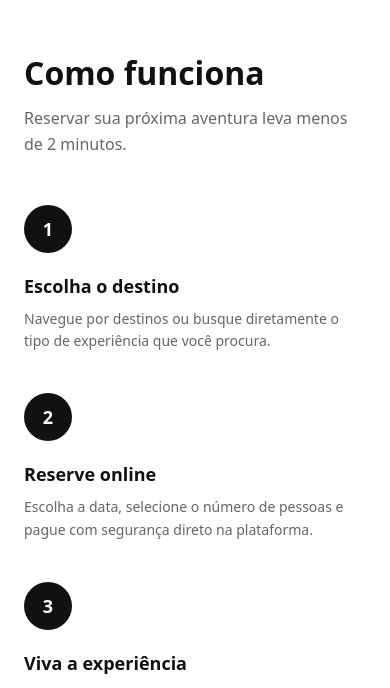
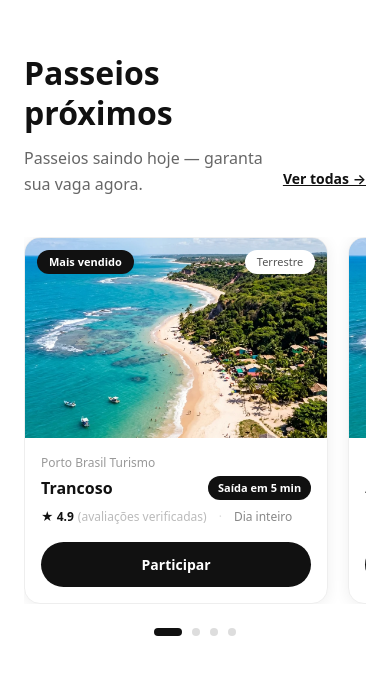
Before and after one commit to Huendelx/Tour-Porto-Seguro, a Next.js app: page / in a window 390 px wide. Shown: the part 4072-4760 px from the top of the page. Built offline with nearby package versions, Linux system fonts and the light colour scheme.

Commit message:
feat: seção Passeios próximos com cards, badge de saída e dots mobile

```diff
--- a/src/app/page.tsx
+++ b/src/app/page.tsx
@@ -2,6 +2,7 @@ import Hero from "@/components/Hero";
 import TrustBar from "@/components/TrustBar";
 import DestinosSection from "@/components/DestinosSection";
 import ExperienciasSection from "@/components/ExperienciasSection";
+import PasseiosProximos from "@/components/PasseiosProximos";
 import ComoFunciona from "@/components/ComoFunciona";
 import CategoriasSection from "@/components/CategoriasSection";
 import ProvaSocial from "@/components/ProvaSocial";
@@ -14,6 +15,7 @@ export default function Home() {
       <TrustBar />
       <DestinosSection />
       <ExperienciasSection />
+      <PasseiosProximos />
       <ComoFunciona />
       <CategoriasSection />
       <ProvaSocial />
--- /dev/null
+++ b/src/components/PasseiosProximos.tsx
@@ -0,0 +1,139 @@
+"use client";
+
+import { useRef, useState, useEffect } from "react";
+import Link from "next/link";
+import Image from "next/image";
+import { tours, categoryLabel } from "@/data/tours";
+
+const CARDS = [
+  { tour: tours[0], departure: "Saída em 5 min" },
+  { tour: tours[1], departure: null },
+  { tour: tours[2], departure: null },
+  { tour: tours[3], departure: null },
+];
+
+export default function PasseiosProximos() {
+  const scrollRef = useRef<HTMLDivElement>(null);
+  const [active, setActive] = useState(0);
+
+  useEffect(() => {
+    const el = scrollRef.current;
+    if (!el) return;
+    const onScroll = () => {
+      const idx = Math.round(el.scrollLeft / el.offsetWidth * CARDS.length);
+      setActive(Math.min(idx, CARDS.length - 1));
+    };
+    el.addEventListener("scroll", onScroll, { passive: true });
+    return () => el.removeEventListener("scroll", onScroll);
+  }, []);
+
+  const scrollTo = (i: number) => {
+    const el = scrollRef.current;
+    if (!el) return;
+    el.scrollTo({ left: (el.offsetWidth / CARDS.length) * i, behavior: "smooth" });
+  };
+
+  return (
+    <section className="py-20 bg-white">
+      <div className="max-w-[1200px] mx-auto px-6">
+        {/* Header */}
+        <div className="flex justify-between items-end mb-10">
+          <div>
+            <h2 className="text-[32px] font-bold text-[#111] leading-tight">Passeios próximos</h2>
+            <p className="text-base text-[#666] mt-3 max-w-lg leading-relaxed">
+              Passeios saindo hoje — garanta sua vaga agora.
+            </p>
+          </div>
+          <Link href="/buscar" className="text-[14px] font-semibold text-[#111] underline whitespace-nowrap mb-2">
+            Ver todas →
+          </Link>
+        </div>
+
+        {/* Cards — scroll mobile, grid desktop */}
+        <div
+          ref={scrollRef}
+          className="flex gap-5 overflow-x-auto snap-x snap-mandatory scrollbar-hide lg:grid lg:grid-cols-4 lg:overflow-visible"
+          style={{ scrollPaddingLeft: "1.5rem" }}
+        >
+          {CARDS.map(({ tour, departure }, i) => (
+            <div
+              key={tour.id}
+              className="snap-start flex-shrink-0 w-[78vw] sm:w-[44vw] lg:w-auto bg-white rounded-2xl overflow-hidden border border-[#eee] flex flex-col"
+              style={{ boxShadow: "0 2px 16px rgba(0,0,0,0.07)" }}
+            >
+              {/* Imagem */}
+              <div className="relative h-[200px] overflow-hidden bg-[#e0e0e0]">
+                <Image
+                  src={tour.image}
+                  alt={tour.title}
+                  fill
+                  sizes="(max-width: 768px) 80vw, 25vw"
+                  className="object-cover"
+                />
+                {tour.badge && (
+                  <span className="absolute top-3 left-3 bg-[#111] text-white text-[11px] font-semibold px-3 py-1 rounded-full">
+                    {tour.badge}
+                  </span>
+                )}
+                <span className="absolute top-3 right-3 bg-white text-[#555] text-[11px] font-medium px-3 py-1 rounded-full">
+                  {categoryLabel[tour.category] ?? tour.category}
+                </span>
+              </div>
+
+              {/* Conteúdo */}
+              <div className="p-4 flex flex-col flex-1">
+                <p className="text-[12px] text-[#999]">{tour.operator.name}</p>
+
+                <div className="flex items-center justify-between mt-1 mb-2">
+                  <h3 className="text-[16px] font-semibold text-[#111] leading-snug">{tour.title}</h3>
+                  {departure && (
+                    <span className="flex-shrink-0 ml-2 text-[11px] font-bold bg-[#111] text-white px-2.5 py-1 rounded-full whitespace-nowrap">
+                      {departure}
+                    </span>
+                  )}
+                </div>
+
+                <div className="flex items-center gap-3 text-[12px] text-[#888] mb-4">
+                  <span className="flex items-center gap-1">
+                    <span className="text-[#111] font-semibold">★ 4.9</span>
+                    <span className="text-[#bbb]">(avaliações verificadas)</span>
+                  </span>
+                  <span className="text-[#ddd]">·</span>
+                  <span>{tour.duration}</span>
+                </div>
+
+                {/* Botão */}
+                <Link
+                  href={`/passeios/${tour.slug}`}
+                  className="mt-auto block w-full text-center bg-[#111] text-white font-semibold text-[14px] py-3 rounded-full hover:bg-[#333] transition-colors"
+                >
+                  Participar
+                </Link>
+              </div>
+            </div>
+          ))}
+        </div>
+
+        {/* Dots — só mobile */}
+        <div className="flex justify-center gap-2.5 mt-6 lg:hidden">
+          {CARDS.map((_, i) => (
+            <button
+              key={i}
+              onClick={() => scrollTo(i)}
+              className="transition-all"
+              style={{
+                width: active === i ? 28 : 8,
+                height: 8,
+                borderRadius: 99,
+                background: active === i ? "#111" : "#ddd",
+                border: "none",
+                cursor: "pointer",
+                padding: 0,
+              }}
+            />
+          ))}
+        </div>
+      </div>
+    </section>
+  );
+}
```
